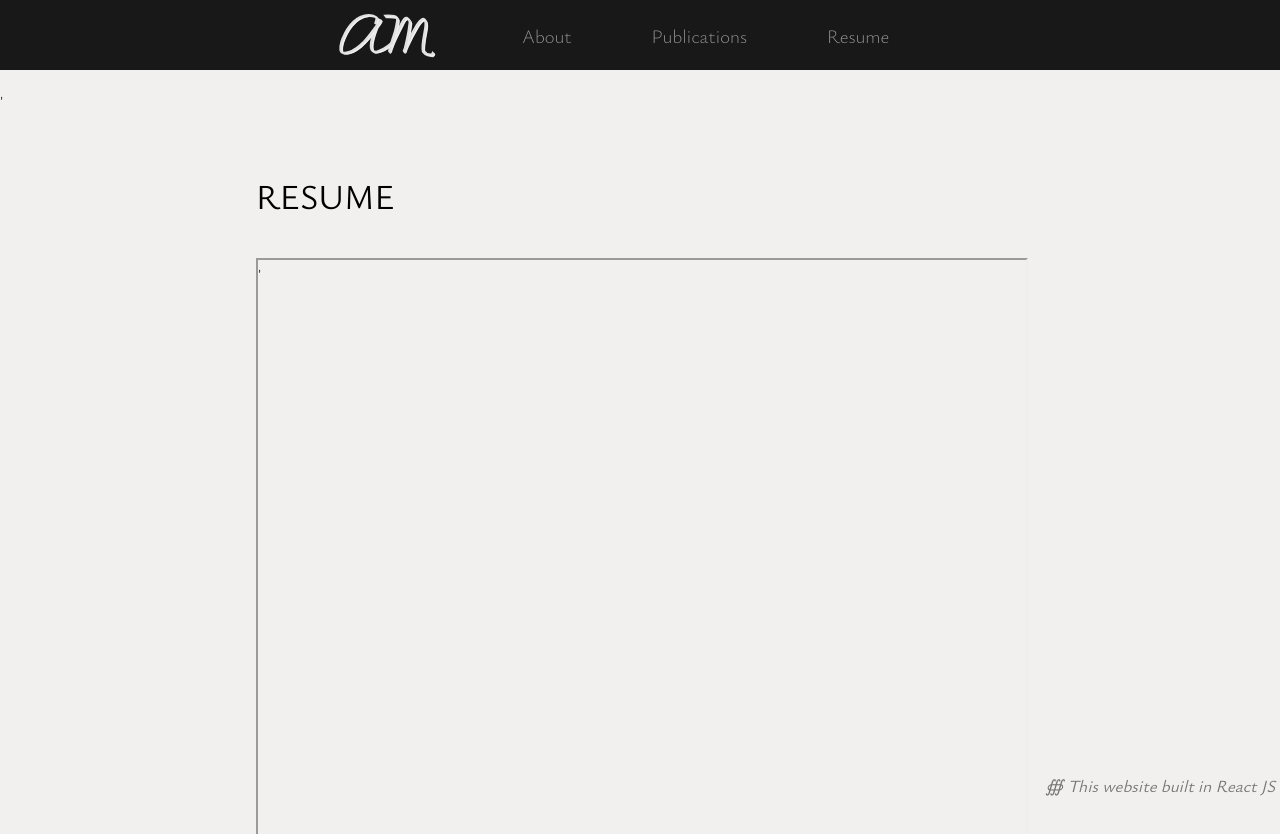
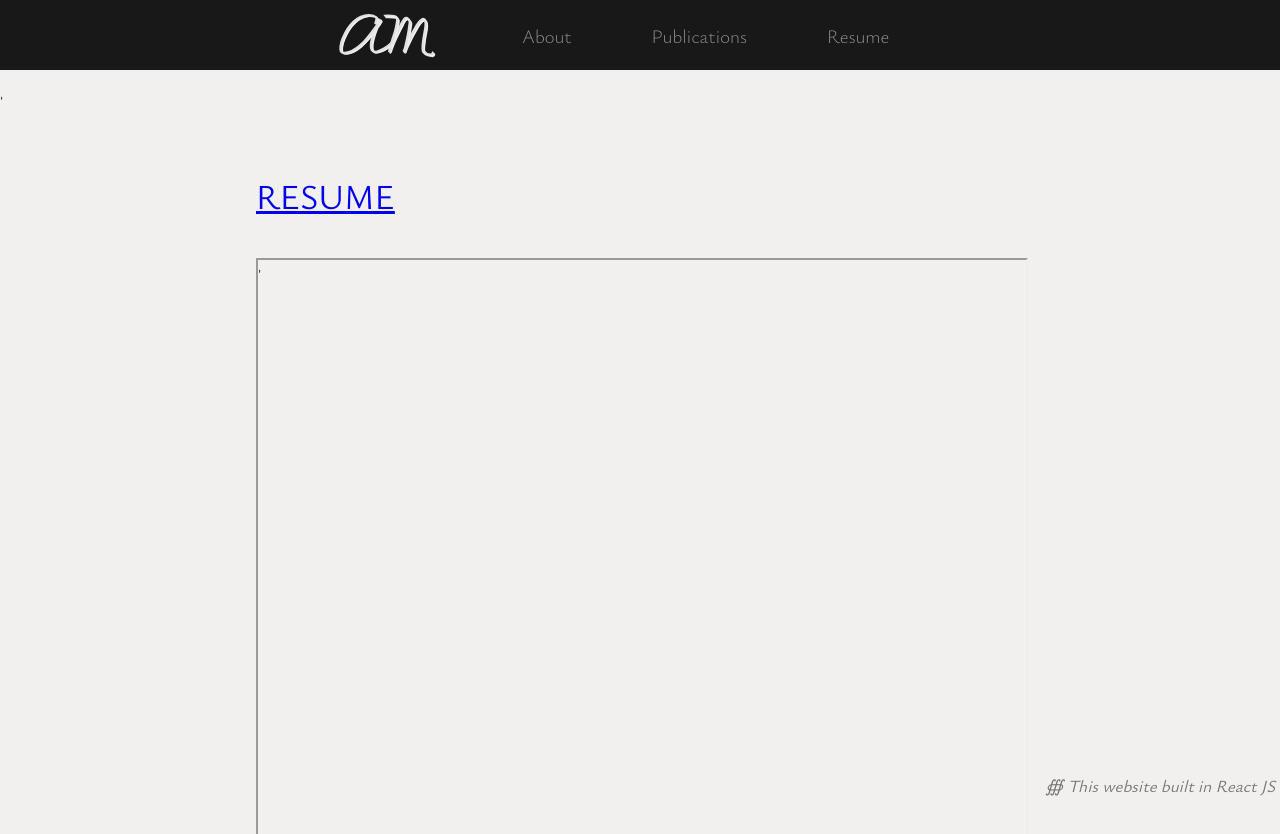
Before and after one commit to aam3/Personal_Website, a React (Create React App) app: page /resume in a window 1280 px wide. Shown: the top 834 px of the page. Built offline with nearby package versions, Linux system fonts and the light colour scheme.

Commit message:
moving photo position

```diff
--- a/src/components/Resume/index.js
+++ b/src/components/Resume/index.js
@@ -7,7 +7,7 @@ const Resume = () => {
 return(
     <div className='container resume-page'>
         <div className="text-zone">
-        <h1>RESUME</h1>
+        <h1><a href={resumePDF}>RESUME</a></h1>
             <div className="pdf-zone">
                 <iframe src={resumePDF} title='myresume' width='100%' height='800px' />
             </div>
```
